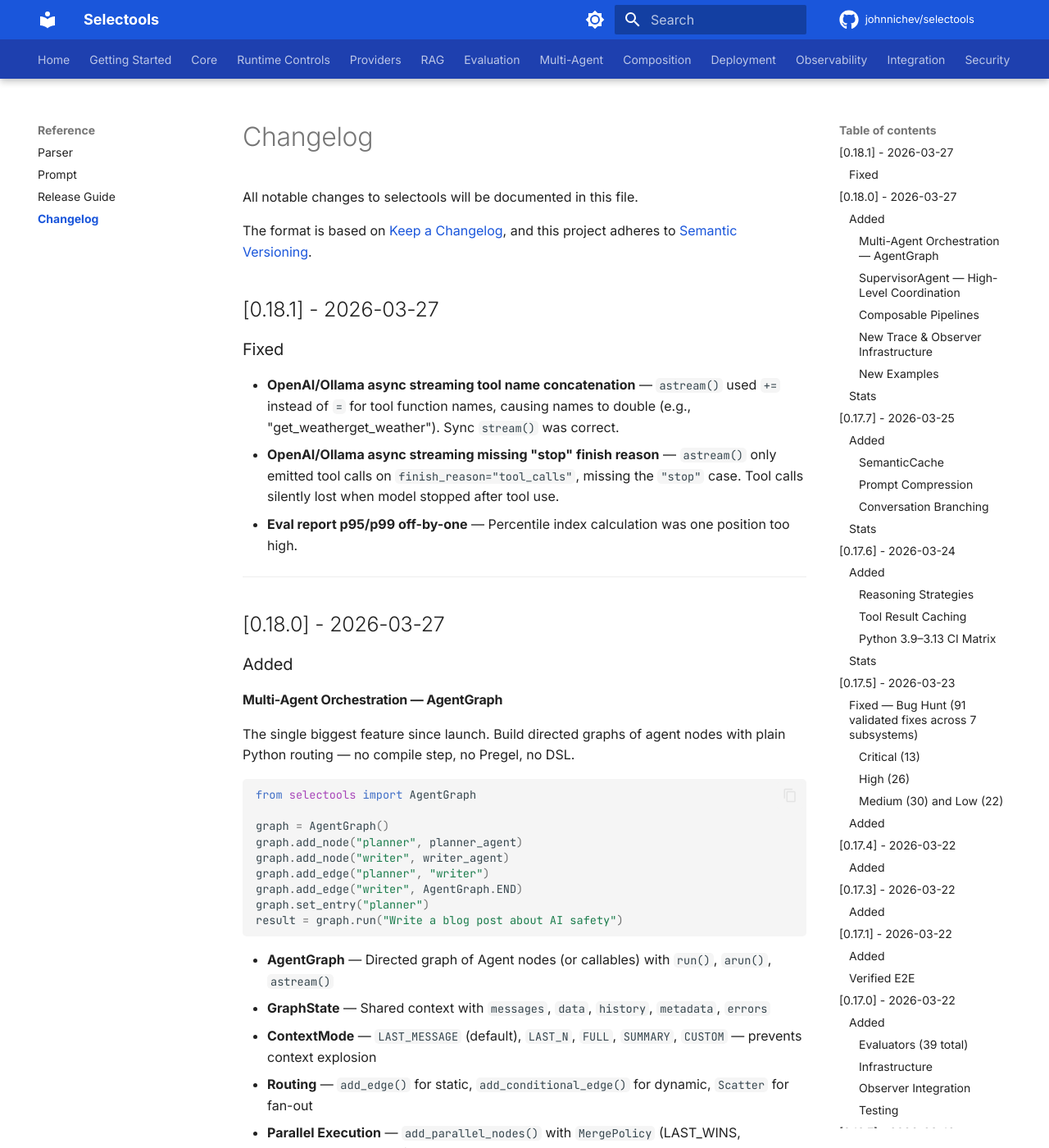
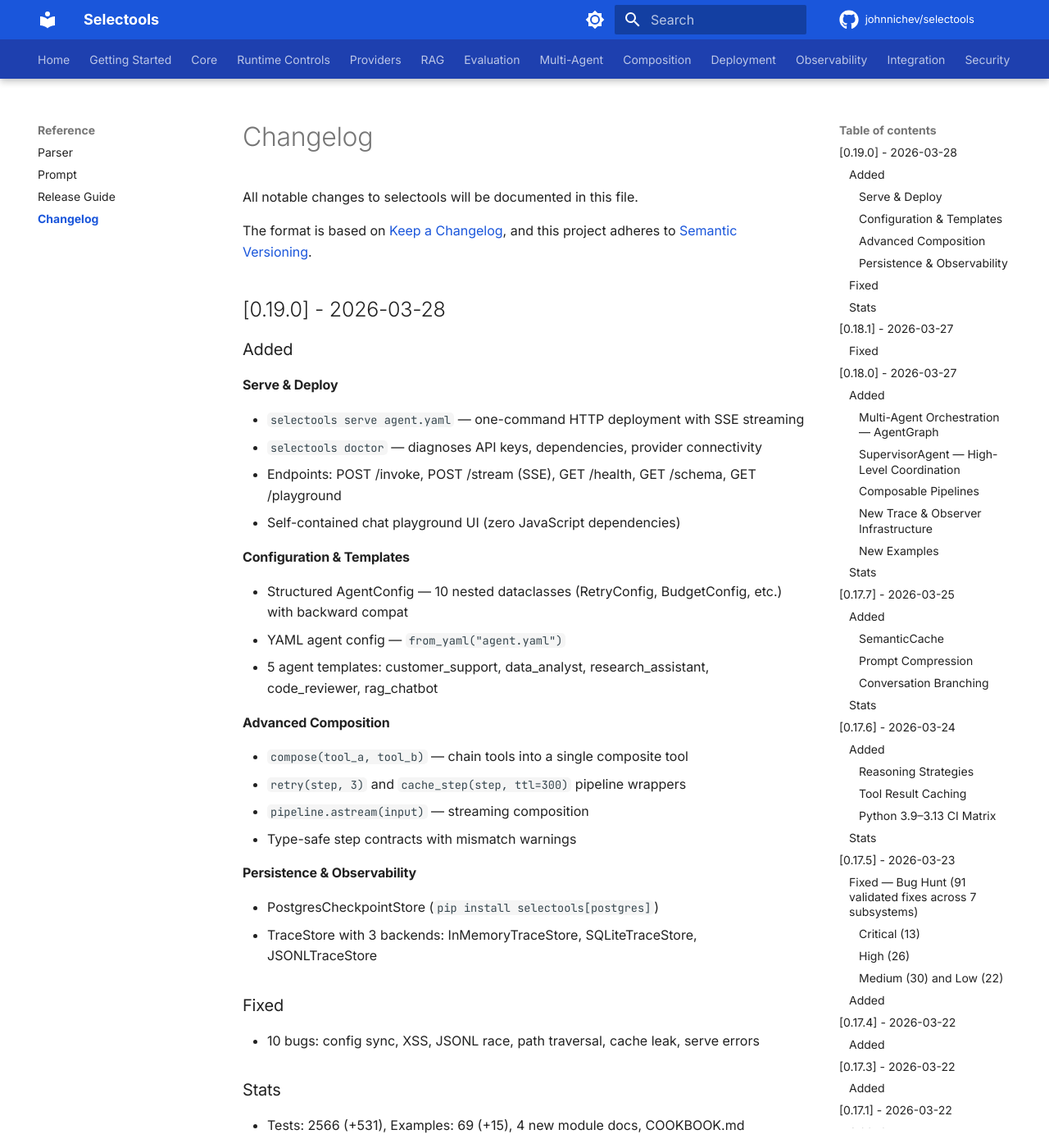
Before and after one commit to johnnichev/selectools, an MkDocs documentation site: the page built from docs/CHANGELOG.md, in a window 1280 px wide and 1400 px high. Shown: the whole window at 82% size. Built offline with MkDocs 1.6.1 and Material for MkDocs 9.7.7, drawn with Linux system fonts in a browser that asks for light colours; comment, search, counter and statistics services are not loaded; the version menu is left out.

Commit message:
release: v0.19.0 — Serve, Deploy & Complete Composition
selectools serve agent.yaml — one-command deployment
5 agent templates, YAML config, structured AgentConfig
compose(), retry(), cache_step(), pipeline.astream(), type-safe steps
PostgresCheckpointStore, TraceStore (3 backends)
selectools doctor, playground UI

2566 tests, 69 examples, 40 real API evals passing
10 bugs fixed, 4 new module docs, COOKBOOK.md

```diff
--- a/docs/CHANGELOG.md
+++ b/docs/CHANGELOG.md
@@ -4,6 +4,39 @@
 
 The format is based on [Keep a Changelog](https://keepachangelog.com/en/1.0.0/),
 and this project adheres to [Semantic Versioning](https://semver.org/spec/v2.0.0.html).
+
+## [0.19.0] - 2026-03-28
+
+### Added
+
+#### Serve & Deploy
+- `selectools serve agent.yaml` — one-command HTTP deployment with SSE streaming
+- `selectools doctor` — diagnoses API keys, dependencies, provider connectivity
+- Endpoints: POST /invoke, POST /stream (SSE), GET /health, GET /schema, GET /playground
+- Self-contained chat playground UI (zero JavaScript dependencies)
+
+#### Configuration & Templates
+- Structured AgentConfig — 10 nested dataclasses (RetryConfig, BudgetConfig, etc.) with backward compat
+- YAML agent config — `from_yaml("agent.yaml")`
+- 5 agent templates: customer_support, data_analyst, research_assistant, code_reviewer, rag_chatbot
+
+#### Advanced Composition
+- `compose(tool_a, tool_b)` — chain tools into a single composite tool
+- `retry(step, 3)` and `cache_step(step, ttl=300)` pipeline wrappers
+- `pipeline.astream(input)` — streaming composition
+- Type-safe step contracts with mismatch warnings
+
+#### Persistence & Observability
+- PostgresCheckpointStore (`pip install selectools[postgres]`)
+- TraceStore with 3 backends: InMemoryTraceStore, SQLiteTraceStore, JSONLTraceStore
+
+### Fixed
+- 10 bugs: config sync, XSS, JSONL race, path traversal, cache leak, serve errors
+
+### Stats
+- Tests: 2566 (+531), Examples: 69 (+15), 4 new module docs, COOKBOOK.md
+
+---
 
 ## [0.18.1] - 2026-03-27
 
--- a/pyproject.toml
+++ b/pyproject.toml
@@ -4,7 +4,7 @@
 
 [project]
 name = "selectools"
-version = "0.18.1"
+version = "0.19.0"
 description = "Production-ready AI agents with tool calling, structured output, execution traces, and RAG. Provider-agnostic (OpenAI, Anthropic, Gemini, Ollama) with fallback chains, batch processing, tool policies, streaming, caching, and cost tracking."
 readme = "README.md"
 requires-python = ">=3.9"
--- a/src/selectools/__init__.py
+++ b/src/selectools/__init__.py
@@ -1,6 +1,6 @@
 """Public exports for the selectools package."""
 
-__version__ = "0.18.1"
+__version__ = "0.19.0"
 
 # Import submodules (lazy loading for optional dependencies)
 from . import embeddings, evals, guardrails, models, rag, toolbox
```
Also changed, not shown: CHANGELOG.md (+33 -0 lines), 1 other file.
